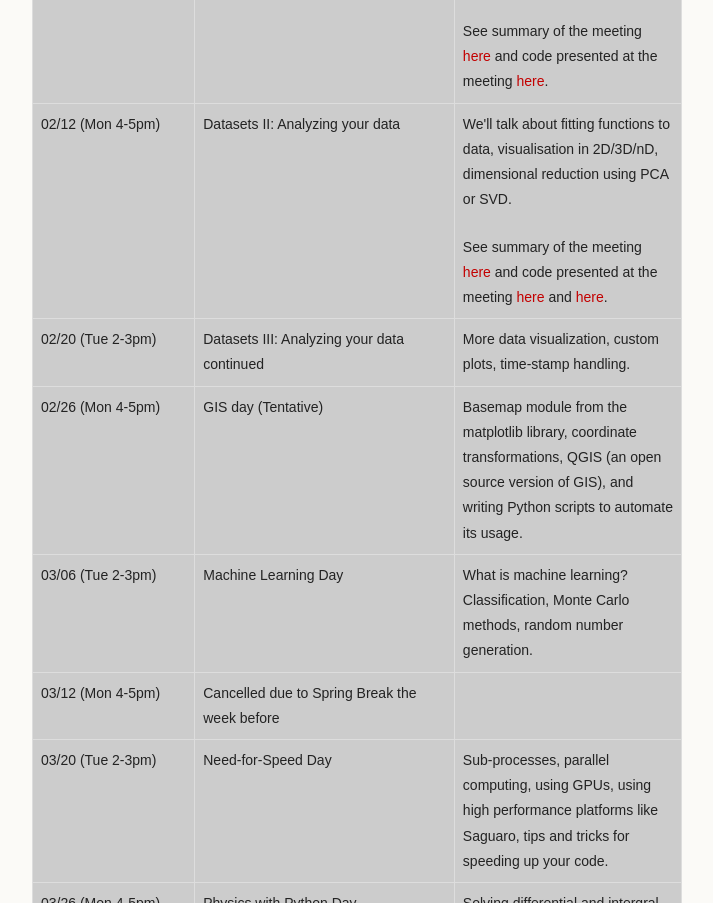
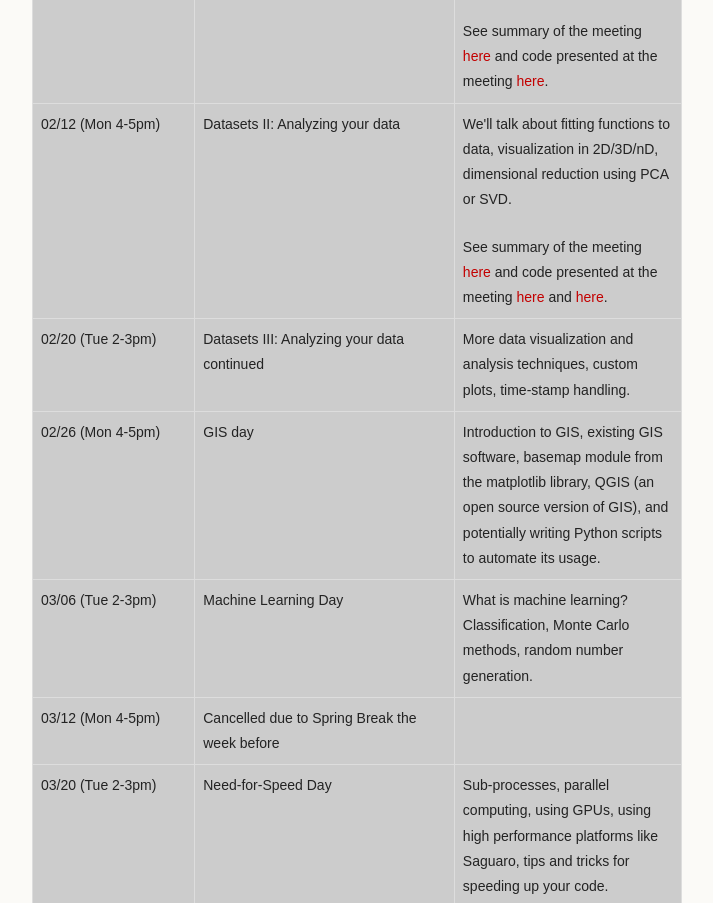
Before and after one commit to prickly-pythons/prickly-pythons.github.io, a plain HTML site: page index.html in a window 1280 px wide. Shown: the part 2278-3181 px from the top of the page, without its empty margins (278-991 px from the left). Drawn offline with Linux system fonts and the light colour scheme.

Commit message:
GIS Day fixed.

```diff
--- a/index.html
+++ b/index.html
@@ -106,19 +106,19 @@ tr:nth-child(even){background-color: #dddddd;}
   <tr>
     <td>02/12 (Mon 4-5pm)</td>
     <td>Datasets II: Analyzing your data</td>
-    <td> We'll talk about fitting functions to data, visualisation in 2D/3D/nD, dimensional reduction using PCA or SVD. </p>
+    <td> We'll talk about fitting functions to data, visualization in 2D/3D/nD, dimensional reduction using PCA or SVD. </p>
     See summary of the meeting <a href="https://github.com/prickly-pythons/prickly-pythons/blob/master/meeting-docs/2018_spring/021218_2_data2.md">here</a> and code presented at the meeting <a href="https://github.com/prickly-pythons/prickly-pythons/blob/master/code_from_meetings/fitting/">here</a> and <a href="https://github.com/prickly-pythons/prickly-pythons/blob/master/code_from_meetings/PCA/">here</a>.
     </td>
   </tr>
   <tr>
     <td>02/20 (Tue 2-3pm)</td>
     <td>Datasets III: Analyzing your data continued</td>
-    <td>More data visualization, custom plots, time-stamp handling.</td>
+    <td>More data visualization and analysis techniques, custom plots, time-stamp handling.</td>
   </tr>
   <tr>
     <td>02/26 (Mon 4-5pm)</td>
-    <td>GIS day (Tentative)</td>
-    <td>Basemap module from the matplotlib library, coordinate transformations, QGIS (an open source version of GIS), and writing Python scripts to automate its usage.</td>
+    <td>GIS day</td>
+    <td>Introduction to GIS, existing GIS software, basemap module from the matplotlib library, QGIS (an open source version of GIS), and potentially writing Python scripts to automate its usage.</td>
   </tr>
   <tr>
     <td>03/06 (Tue 2-3pm)</td>
```
